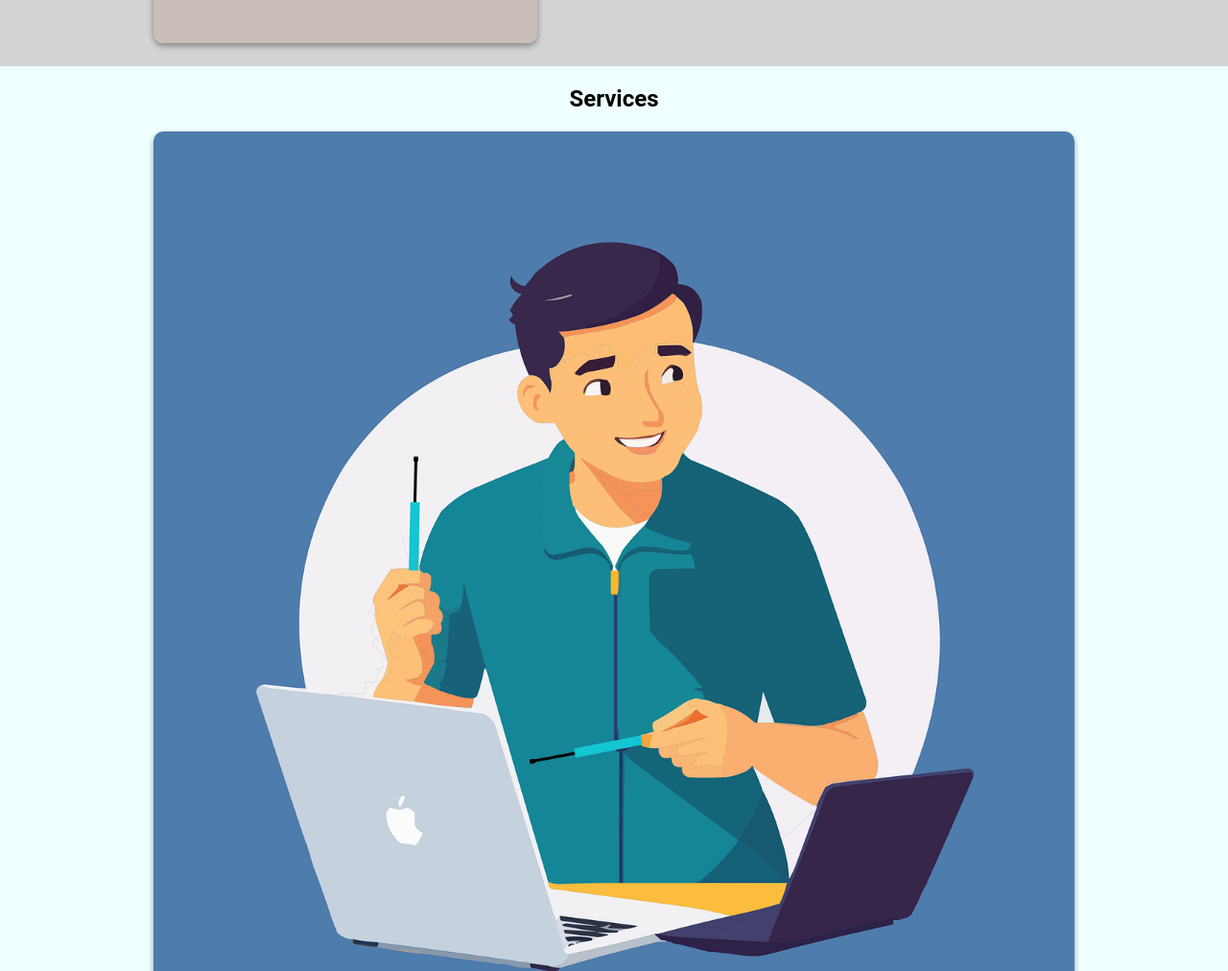
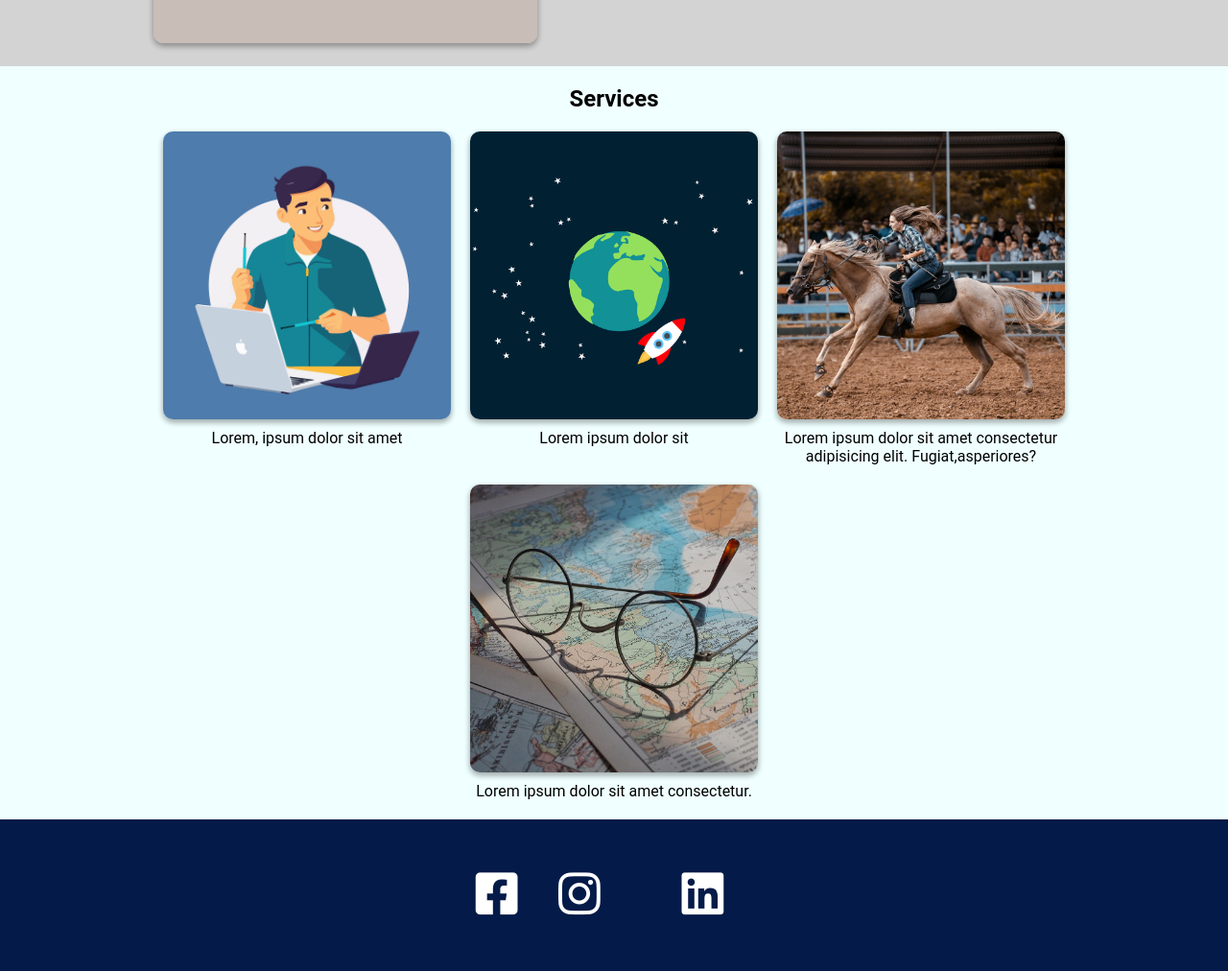
Before and after one commit to sefamelek/SefaMelekWebsite, a plain HTML site: page index.html in a window 1280 px wide. Shown: the part 1227-2239 px from the top of the page at 96% size. Drawn offline with Linux system fonts and the light colour scheme.

Commit message:
modify index.css

```diff
--- a/index.css
+++ b/index.css
@@ -12,11 +12,15 @@ h2 {
 img{
   width: 100%;
 }
+p{
+  width: 100%;
+}
 /** ------- NAV ----------*/
 nav {
   background-color: #76bfe1;
   text-align: center;
 }
+
 
 nav a {
   width: 100px;
@@ -69,26 +73,24 @@ nav a:hover {
 #services {
   background-color: azure;
   padding-top: 20px;
-  text-align: center;
-  display: flex;
-  flex-wrap: wrap;
 }
 
 .services-img-div {
   padding: 20px;
   gap: 20px;
+  align-items: flex-start; /* İçerikleri üstten hizalar */
   display: flex;
   flex-wrap: wrap;
-  text-align: center;
   justify-content: center;
-  align-items: flex-start; /* İçerikleri üstten hizalar */
 }
 #services p {
   padding-top: 10px;
   flex: 1;
   display: flex;
+  max-width: 300px;
+  flex-wrap: wrap;
+  justify-content: center;
   text-align: center;
-  justify-content: center;
 }
 
 #services img {
@@ -96,10 +98,11 @@ nav a:hover {
   box-shadow: rgba(0, 0, 0, 0.16) 0px 3px 6px, rgba(0, 0, 0, 0.23) 0px 3px 6px;
   display: flex;
   flex-wrap: wrap;
-  text-align: center;
   object-fit: cover;
   aspect-ratio: 1/1;
   flex: 1;
+  max-width: 300px;
+
 }
 
 /** -------- HERO ----------*/
```
Also changed, not shown: index.html (+2 -4 lines).
